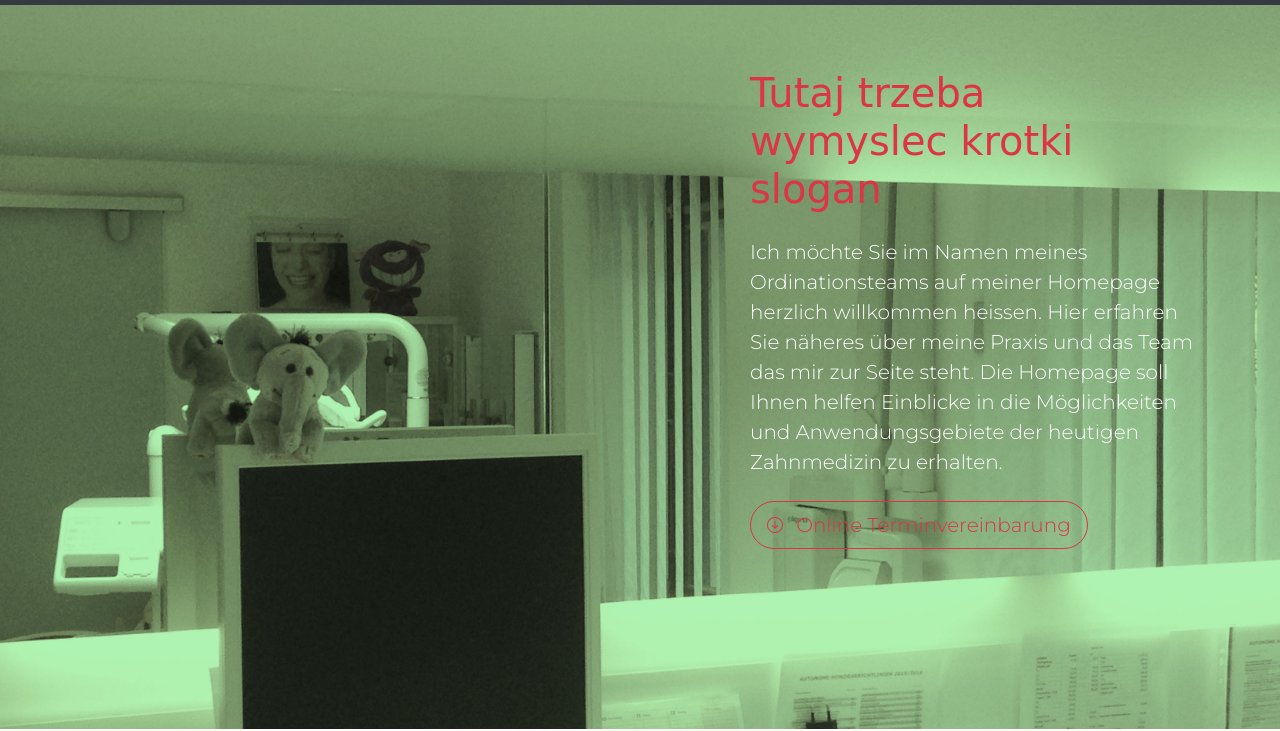
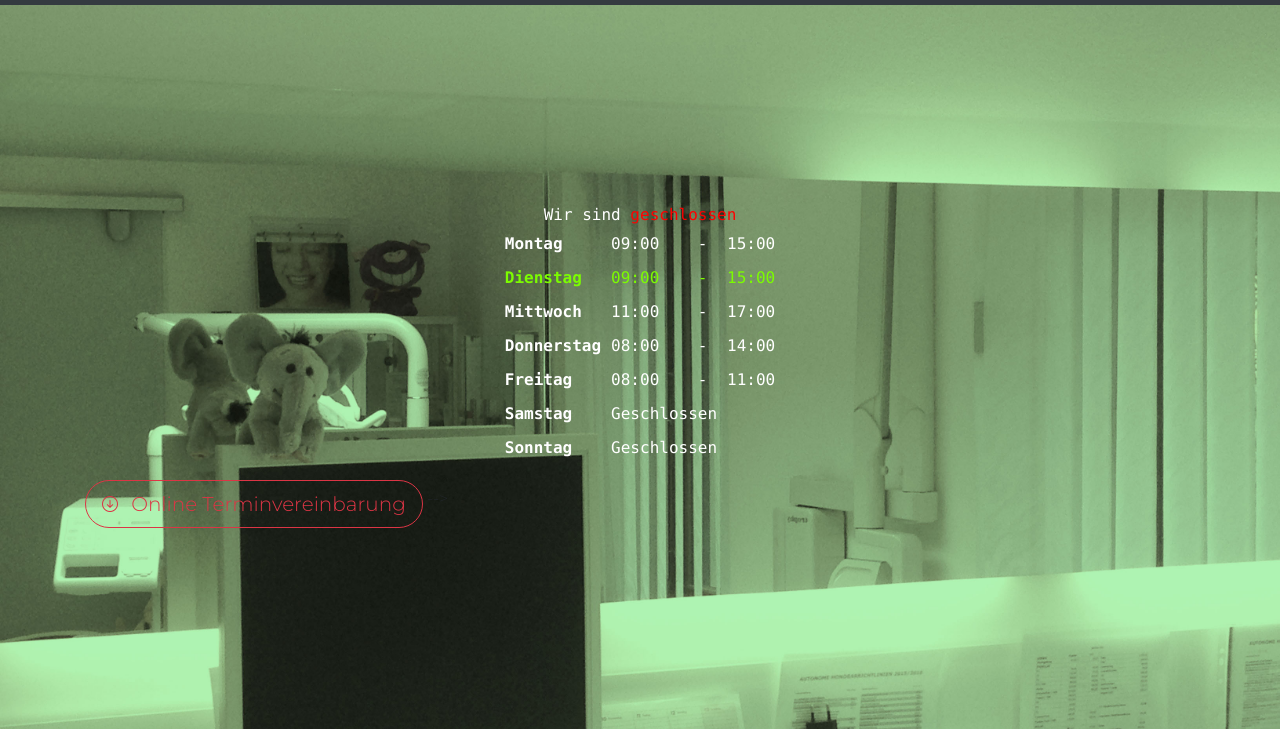
Before and after one commit to 1004mc/basia_sass, a website: page index_bild_hover.html in a window 1280 px wide. Shown: the part 71-802 px from the top of the page. Drawn offline with Linux system fonts and the light colour scheme; files whose address does not match are found by name; a web font is replaced by a local one.

Commit message:
ordinationszeiten

```diff
--- a/index_bild_hover.html
+++ b/index_bild_hover.html
@@ -87,12 +87,64 @@
 		<!-- Start Hero -->
 		<section id="home" class="hero-bg">
 			<div class="container">
-				<div class="row justify-content-end align-items-center">
-					<div class="col-md-5">
-						<h1 class="text-danger mb-4">Tutaj trzeba wymyslec krotki slogan</h1>
-						<p class="lead text-white">Ich möchte Sie im Namen meines Ordinationsteams auf meiner Homepage herzlich willkommen heissen. Hier erfahren Sie näheres über meine Praxis und das Team das mir zur Seite steht. Die Homepage soll Ihnen helfen Einblicke in die Möglichkeiten und Anwendungsgebiete der heutigen Zahnmedizin zu erhalten.</p>
+				<!-- <div class="row justify-content-end align-items-center"> -->
+					<!-- <div class="col-md-5"> -->
+						<div id="main">
+							<div align="center">
+							<section class="OpeningHours">
+							    <div class="OpeningHours__Content">
+							        <div class="OpeningHours_Header">
+							            <span class="OpeningHours__Status OpeningHours__Status--Open">Wir sind</span>
+							        </div>
+							        <table class="OpeningHours__Table">
+							            <tbody><tr class="Day--Montag" itemprop="openingHours">
+							                <td>Montag</td>
+							                <td class="opens">09:00</td>
+							                <td>-</td>
+							                <td class="closes">15:00</td>
+							            </tr>
+							            <tr class="Day--Dienstag" itemprop="openingHours">
+							                <td>Dienstag</td>
+							                <td class="opens">09:00</td>
+							                <td>-</td>
+							                <td class="closes">15:00</td>
+							            </tr>
+							            <tr class="Day--Mittwoch" itemprop="openingHours">
+							                <td>Mittwoch</td>
+							                <td class="opens">11:00</td>
+							                <td>-</td>
+							                <td class="closes">17:00</td>
+							            </tr>
+							            <tr class="Day--Donnerstag" itemprop="openingHours">
+							                <td>Donnerstag</td>
+							                <td class="opens">08:00</td>
+							                <td>-</td>
+							                <td class="closes">14:00</td>
+							            </tr>
+													<tr class="Day--Freitag" itemprop="openingHours">
+							                <td>Freitag</td>
+							                <td class="opens">08:00</td>
+							                <td>-</td>
+							                <td class="closes">11:00</td>
+							            </tr>
+							            <tr class="Day--Samstag" itemprop="openingHours">
+							                <td>Samstag</td>
+															<td colspan="2">Geschlossen
+							                    <span style="display:none" class="opens">24:00</span>
+							                    <span style="display:none" class="closes">24:00</span></td>
+							            </tr>
+							            <tr class="Day--Sonntag" itemprop="openingHours">
+							                <td>Sonntag</td>
+							                <td colspan="2">Geschlossen
+							                    <span style="display:none" class="opens">24:00</span>
+							                    <span style="display:none" class="closes">24:00</span></td>
+							            </tr>
+							        </tbody></table>
+							    </div>
+							</section>
+							</div>
 
-						<a href="#" title="Online Terminvereinbarung" onclick="JavaScript:window.open('https://www.mednanny.com/servlet/customer.DocAppointmentHP?p_id=50562&amp;dedicated_htx=doc50562/DocAppointmentHP_50562de.htx','OTV','scrollbars=0,toolbar=0,location=0,directories=0,status=0,menubar=0')" role="button" class="btn btn-outline-danger btn-round btn-lg mt-2 smooth"><small><span class="icon-arrow-down-circle pr-2"></span></small> Online Terminvereinbarung</a>
+					<a href="#" title="Online Terminvereinbarung" onclick="JavaScript:window.open('https://www.mednanny.com/servlet/customer.DocAppointmentHP?p_id=50562&amp;dedicated_htx=doc50562/DocAppointmentHP_50562de.htx','OTV','scrollbars=0,toolbar=0,location=0,directories=0,status=0,menubar=0')" role="button" class="btn btn-outline-danger btn-round btn-lg mt-2 smooth"><small><span class="icon-arrow-down-circle pr-2"></span></small> Online Terminvereinbarung</a> -->
 					</div>
 					<!-- col -->
 				</div>
@@ -101,6 +153,8 @@
 			<!-- container -->
 		</section>
 		<!-- Ende Hero -->
+
+
 		<!-- Über Uns
 ============================================================================================= -->
 
@@ -112,25 +166,8 @@
 			<div class="container">
 				<div class="row">
 					<div data-aos="fade-right" class="col-lg-6">
-						<h1 data-aos="fade-in-up" data-aos-offset="100" class="text-danger mb-4">Lerne uns kennen!</h1>
-						<p>Lorem ipsum dolor sit amet, consectetur adipisicing elit, sed do eiusmod tempor
-						incididunt ut labore et dolore magna aliqua. Ut enim ad minim veniam, quis
-						nostrud exercitation ullamco laboris nisi ut aliquip ex ea commodo consequat.
-						Duis aute irure dolor in reprehenderit in voluptate velit esse cillum dolore eu
-						fugiat nulla pariatur. Excepteur sint occaecat cupidatat non proident, sunt in
-						culpa qui officia deserunt mollit anim id est laborum.</p>
-						<p>Lorem ipsum dolor sit amet, consectetur adipisicing elit, sed do eiusmod tempor
-						incididunt ut labore et dolore magna aliqua. Ut enim ad minim veniam, quis
-						nostrud exercitation ullamco laboris nisi ut aliquip ex ea commodo consequat.
-						Duis aute irure dolor in reprehenderit in voluptate velit esse cillum dolore eu
-						fugiat nulla pariatur. Excepteur sint occaecat cupidatat non proident, sunt in
-						culpa qui officia deserunt mollit anim id est laborum.</p>
-						<p>Lorem ipsum dolor sit amet, consectetur adipisicing elit, sed do eiusmod tempor
-						incididunt ut labore et dolore magna aliqua. Ut enim ad minim veniam, quis
-						nostrud exercitation ullamco laboris nisi ut aliquip ex ea commodo consequat.
-						Duis aute irure dolor in reprehenderit in voluptate velit esse cillum dolore eu
-						fugiat nulla pariatur. Excepteur sint occaecat cupidatat non proident, sunt in
-						culpa qui officia deserunt mollit anim id est laborum.</p>
+						<h1 class="text-danger mb-4">Tutaj trzeba wymyslec krotki slogan</h1>
+						<p class="lead text-dark">Ich möchte Sie im Namen meines Ordinationsteams auf meiner Homepage herzlich willkommen heissen. Hier erfahren Sie näheres über meine Praxis und das Team das mir zur Seite steht. Die Homepage soll Ihnen helfen Einblicke in die Möglichkeiten und Anwendungsgebiete der heutigen Zahnmedizin zu erhalten.</p>
 						<p class="text-uppercase text-muted mt-4">&mdash; Dr.Bryk Team</p>
 					</div>
 					<!-- col -->
@@ -471,7 +508,8 @@
 	<script src="js/aos.js"></script>
 		<!-- Custom -->
 		<script src="js/custom_animation.js"></script>
-
+		<!-- do Hours -->
+		<script  src="js/index.js"></script>
 	</body>
 
 </html>
--- /dev/null
+++ b/js/index.js
@@ -0,0 +1,51 @@
+(function() {
+  function formatTime(time) {
+    var timeSplit = time.split(":"),
+      timeHours = timeSplit[0];
+
+    timeHours = timeHours < 10 ? "0" + timeHours : timeHours;
+
+    return timeHours + timeSplit[1];
+  }
+
+  var currentDate = new Date(),
+    weekday = ["Sonntag", "Montag", "Dienstag", "Mittwoch", "Donnerstag", "Freitag", "Samstag"],
+    currentDay = weekday[currentDate.getDay()],
+    currentTimeHours = currentDate.getHours(),
+    currentTimeMinutes,
+    timeNow,
+    currentDaySelector,
+    openTimes,
+    closeTimes,
+    isOpen = false;
+
+  currentTimeHours = currentTimeHours < 10 ? "0" + currentTimeHours : currentTimeHours;
+  currentTimeMinutes = currentDate.getMinutes();
+  timeNow = currentTimeHours + "" + currentTimeMinutes;
+
+  currentDaySelector = ".Day--" + currentDay; //gets today's weekday and turns it into id
+  $(currentDaySelector).toggleClass("Day--Today"); //hightlights today
+
+  openTimes = $(currentDaySelector).children('.opens').map(function() {
+    return $.trim($(this).text());
+  }).get();
+
+  closeTimes = $(currentDaySelector).children('.closes').map(function() {
+    return $.trim($(this).text());
+  }).get();
+
+  $(openTimes).each(function(key, value) {
+    var openTimeFormatted = formatTime(openTimes[key]),
+      closeTimeFormatted = formatTime(closeTimes[key]);
+
+    if (timeNow >= openTimeFormatted && timeNow <= closeTimeFormatted) {
+      isOpen = true;
+    }
+  });
+
+  if (isOpen) {
+    $(".OpeningHours__Status").toggleClass("OpeningHours__Status--Open");
+  } else {
+    $(".OpeningHours__Status").toggleClass("OpeningHours__Status--Closed");
+  }
+})();
--- a/sass/main.scss
+++ b/sass/main.scss
@@ -206,3 +206,56 @@ font-size: 1.5em;
 	right: 40px;
 	bottom: 40px;
 }
+
+// opening Hours
+
+.OpeningHours {
+	font-family: Lucida Console;
+	padding: 150px 10px 0 10px;
+	display: inline-block;
+	color: white;
+}
+
+.OpeningHours__Content {
+	float: left;
+}
+
+.OpeningHours__Status {
+	font-size: 1rem;
+}
+
+.Day--Today {
+	color: lawngreen;
+}
+
+.OpeningHours__Table tr td:first-child {
+	font-weight: bold;
+}
+
+.OpeningHours__Status {
+	display: block;
+	margin-top: -1em;
+	text-align: center;
+}
+
+.OpeningHours__Status:after {
+	content: " open at these times:";
+}
+
+.OpeningHours__Status--Open {
+	color: white;
+}
+
+.OpeningHours__Status--Open:after {
+	content: " geöffnet";
+	color: #6C0;
+}
+
+.OpeningHours__Status--Closed:after {
+	content: " geschlossen";
+	color: red;
+}
+
+.OpeningHours__Table tr td {
+	padding: 5px;
+}
```
Also changed, not shown: css/style_bild_hover.css.
